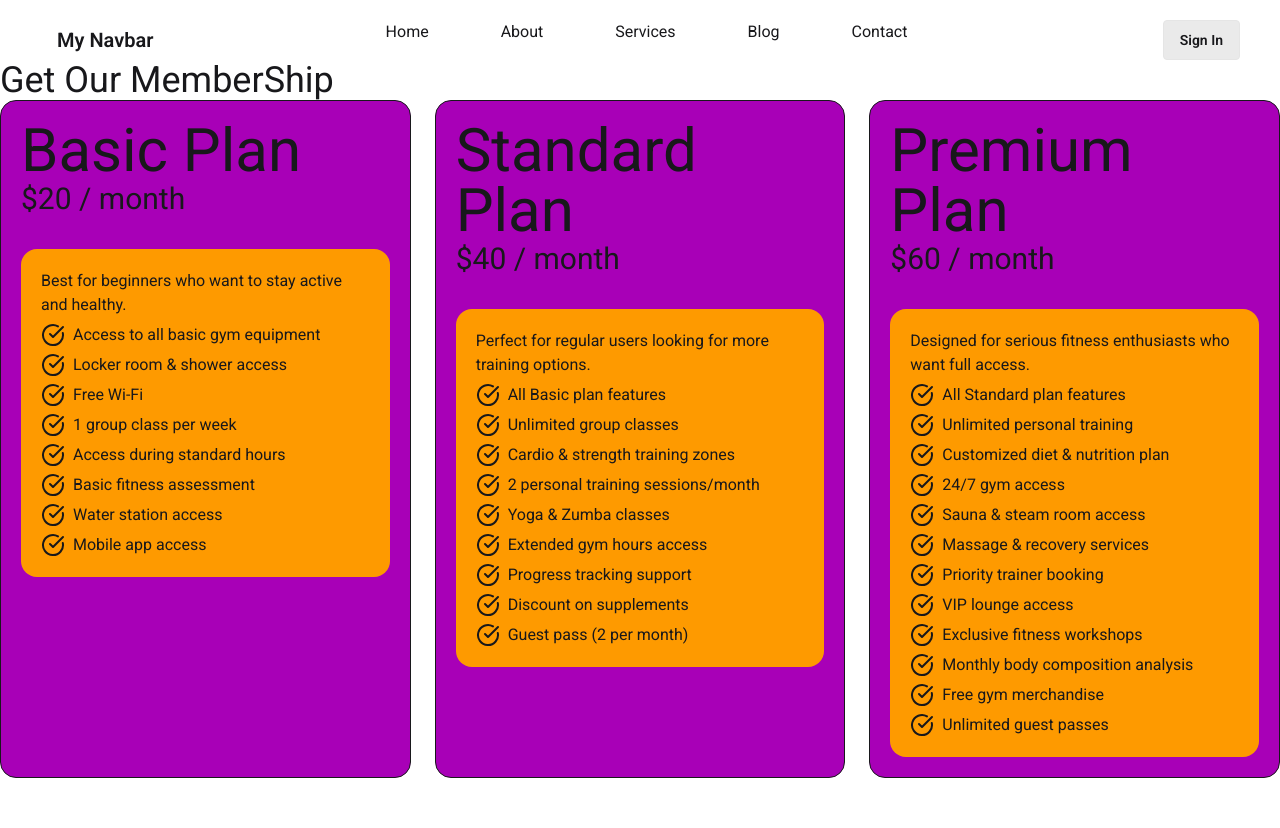
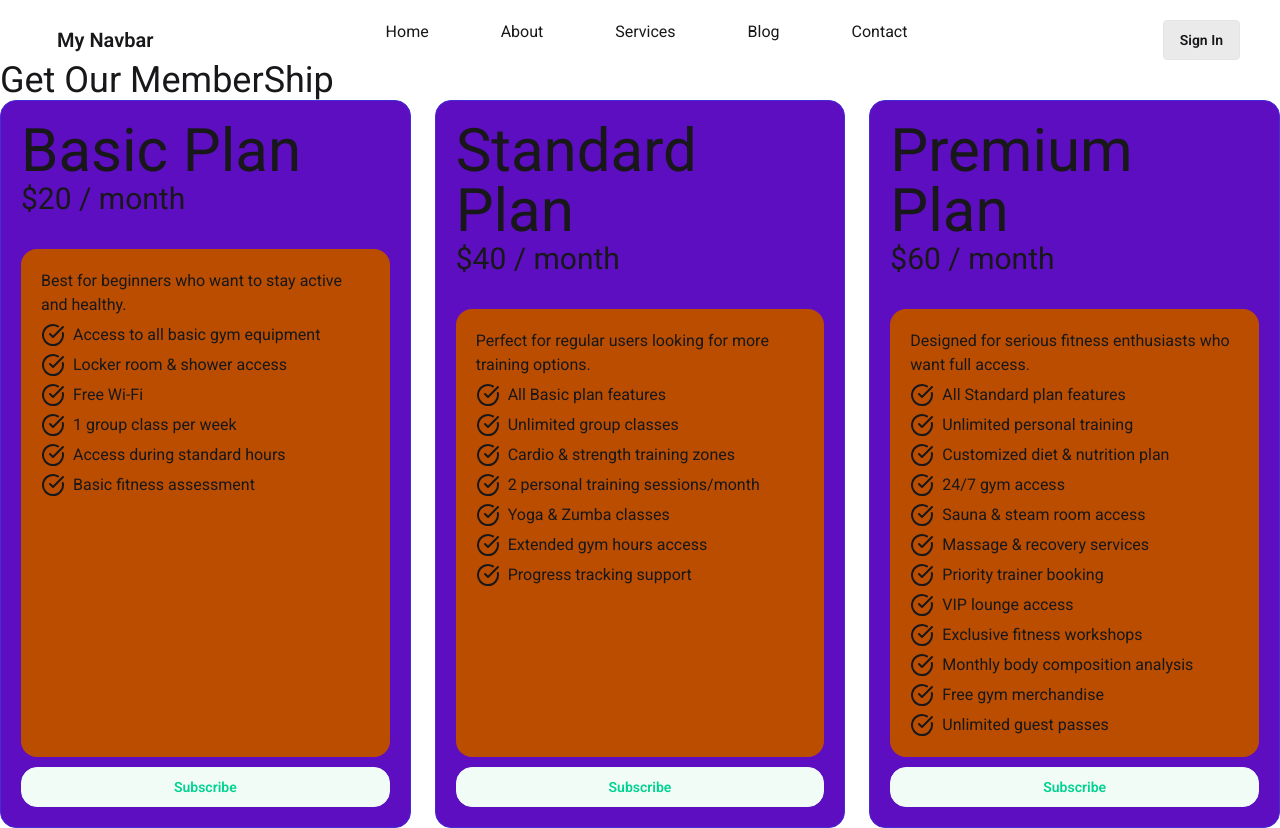
Before and after one commit to taifurrahman27/react-ecosystem-menu-pricing, a React (Vite) app: page / in a window 1280 px wide. Before the commit the page ends 800 px from the top, so only its background shows below. Built offline with nearby package versions, Linux system fonts and the light colour scheme.

Commit message:
Subscribe button added

```diff
--- a/public/pricingData.json
+++ b/public/pricingData.json
@@ -10,9 +10,7 @@
             "Free Wi-Fi",
             "1 group class per week",
             "Access during standard hours",
-            "Basic fitness assessment",
-            "Water station access",
-            "Mobile app access"
+            "Basic fitness assessment"
         ]
     },
     {
@@ -27,9 +25,7 @@
             "2 personal training sessions/month",
             "Yoga & Zumba classes",
             "Extended gym hours access",
-            "Progress tracking support",
-            "Discount on supplements",
-            "Guest pass (2 per month)"
+            "Progress tracking support"
         ]
     },
     {
--- a/src/Components/pricingCard/PricingCard.jsx
+++ b/src/Components/pricingCard/PricingCard.jsx
@@ -7,14 +7,14 @@ const PricingCard = ({ pricing }) => {
     const { name, price, description, features } = pricing;
 
     return (
-        <div className='border bg-fuchsia-700 rounded-2xl p-5'>
+        <div className='flex flex-col border border-indigo-700 bg-violet-800 rounded-2xl p-5'>
 
             <div >
                 <h1 className='text-6xl'>{name}</h1>
                 <h4 className='text-3xl'>{price}</h4>
 
             </div>
-            <div className='bg-amber-500 p-5 rounded-2xl mt-8'>
+            <div className='bg-amber-700 p-5 rounded-2xl mt-8 flex-1'>
                 <p>{description}</p>
                 {
                     features.map((features, index) => <PricingFeature key={index} features={features} >
@@ -22,6 +22,8 @@ const PricingCard = ({ pricing }) => {
                 }
 
             </div>
+
+            <button className="btn btn-soft btn-success w-full mt-2.5 rounded-2xl">Subscribe</button>
         </div>
     );
 };
```
